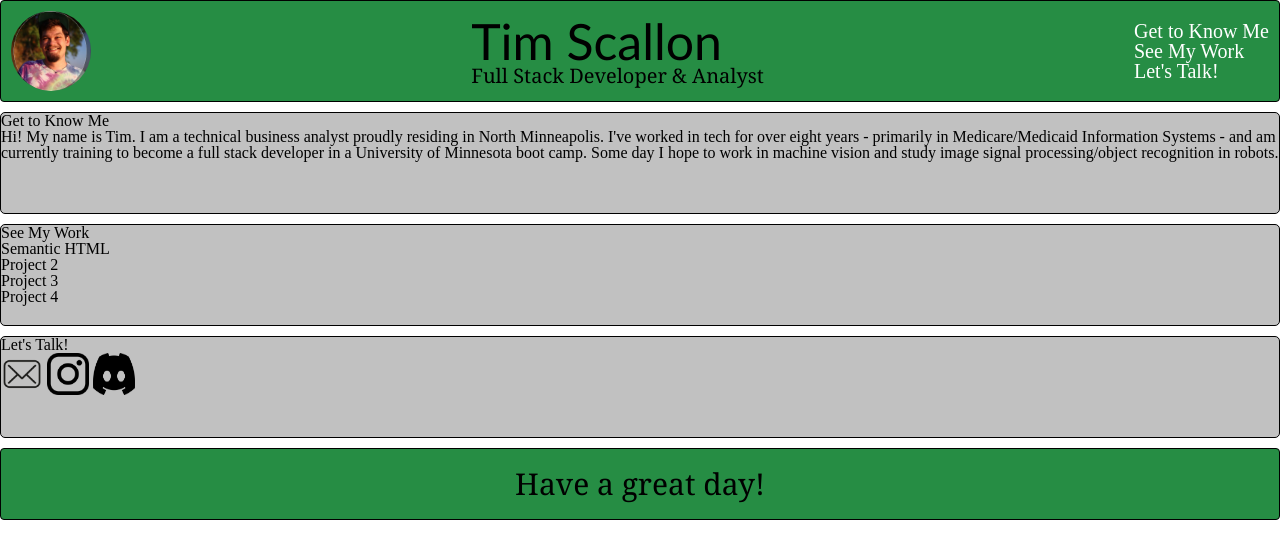
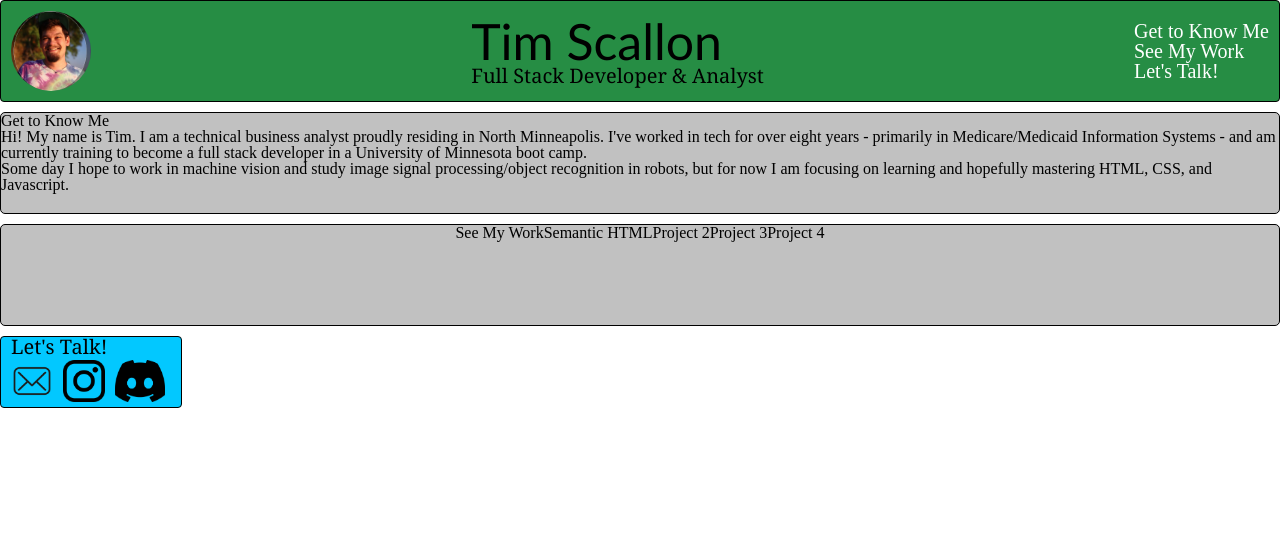
Before and after one commit to floatingpoint-exaflop/coding-portfolio, a plain HTML site: page index.html in a window 1280 px wide. Drawn offline with Linux system fonts and the light colour scheme.

Commit message:
Continued work on footer

```diff
--- a/assets/css/style.css
+++ b/assets/css/style.css
@@ -1,3 +1,5 @@
+
+
 header {
     background-color: #268d44;
     border: 1px solid black;
@@ -8,7 +10,7 @@ header {
     justify-content: space-between;
 }
 
-header img.top-left {
+header img.headshot {
     height: 80px;
     width: 80px;
     border-radius: 50%;
@@ -64,10 +66,6 @@ nav a:active {
 }
 /*End CSS for nav links*/
 
-a img {
-    width:42px;
-    height:42px;
-}
 
 section#get-to-know-me {
     height: 100px;
@@ -87,27 +85,55 @@ section#see-my-work {
     border-radius: 5px;
 }
 
-section#lets-talk {
-    height: 100px;
-    background-color: #c1c1c1;
-    border: 1px solid black;;
-    margin-top: 10px;
-    margin-bottom: 10px;
-    border-radius: 5px;
+.container-projects {
+    display: flex;
+    flex-wrap: wrap;
+    justify-content: center;
 }
 
+
+
 footer {
-    background-color: #268d44;
+    background-color: #02c8ff;
     border: 1px solid black;
     border-radius: 4px;
     height: 70px;
+    width: 180px;
+    display: flex;
+    flex-direction: column;
+    /* justify-content: space-between; */
+}
+
+footer h3 {
+    font-size: 20px;
+    padding-left: 10px;
+    font-family: Georgia, 'Times New Roman', Times, serif;
+}
+
+div.links {
     display: flex;
     flex-direction: row;
-    justify-content: center;
 }
 
-footer h4 {
-    font-size: 30px;
-    padding: 20px;
-    font-family: Georgia, 'Times New Roman', Times, serif;
+
+.emaillogo {
+    padding-left: 10px;
+    padding-top: 3px;
+    width:42px;
+    height:42px;
 }
+
+.iglogo {
+    padding-left: 10px;
+    padding-top: 3px;
+    width:42px;
+    height:42px;
+}
+
+.discordlogo {
+    padding-left: 10px;
+    padding-right: 10px;
+    padding-top: 3px;
+    width:50px;
+    height:42px;
+}
--- a/index.html
+++ b/index.html
@@ -13,8 +13,7 @@
 
 <body>
     <header>
-        <img src="./assets/images/headshot-timscallon.jpg" class="top-left"
-        alt="A headshot of Tim Scallon, owner and creator of this portfolio page.">
+        <img src="./assets/images/headshot-timscallon.jpg" alt="A headshot of Tim Scallon, owner and creator of this portfolio page" class="headshot">
         <section class="header-text">
             <h1>Tim Scallon</h1>
             <h2>Full Stack Developer & Analyst</h2>
@@ -41,8 +40,8 @@
             <h3>Get to Know Me</h3>
             <p>Hi! My name is Tim. I am a technical business analyst proudly residing in North Minneapolis. I've worked
                 in tech for over eight years - primarily in Medicare/Medicaid Information Systems - and am currently
-                training to become a full stack developer in a University of Minnesota boot camp. Some day I hope to
-                work in machine vision and study image signal processing/object recognition in robots.</p>
+                training to become a full stack developer in a University of Minnesota boot camp.</p><p>Some day I hope to
+                work in machine vision and study image signal processing/object recognition in robots, but for now I am focusing on learning and hopefully mastering HTML, CSS, and Javascript.</p>
         </section>
 
         <section id="see-my-work">
@@ -68,19 +67,19 @@
                 </div>
             </div>
         </section>
-        <section id="lets-talk">
-            <h3>Let's Talk!</h3>
-            <div>
-                <a href="mailto:timscallon1@gmail.com"
-                target="_blank"><img src="./assets/images/email.png" alt="A symbolic icon depicting a mailing envelope."></a>
-                <a href="https://www.instagram.com/frederico_swarthings" target="_blank"><img src="./assets/images/instagram.png" alt="A symbolic icon depicting the Instagram logo."></a>
-                <a href="https://discord.gg/G8eJp6CHgz" target="_blank"><img src="./assets/images/discord.png" alt="A symbolic icon depicting the Discord logo." ></a>
+
 
             </div>
         </section>
     </main>
     <footer>
-        <h4>Have a great day!</h4>
+        <h3 id="lets-talk">Let's Talk!</h3>
+        <div class="links">
+            <a href="mailto:timscallon1@gmail.com"
+            target="_blank"><img src="./assets/images/email.png" alt="A symbolic icon depicting a mailing envelope." class="emaillogo"></a>
+            <a href="https://www.instagram.com/frederico_swarthings" target="_blank"><img src="./assets/images/instagram.png" alt="A symbolic icon depicting the Instagram logo." class="iglogo"></a>
+            <a href="https://discord.gg/G8eJp6CHgz" target="_blank"><img src="./assets/images/discord.png" alt="A symbolic icon depicting the Discord logo." class="discordlogo"></a>
+        </div>
     </footer>
 
 </body>
```
